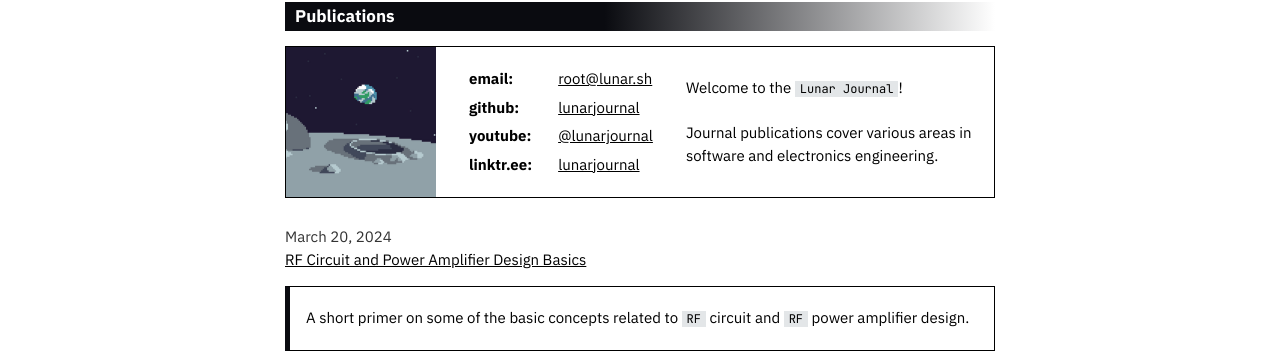
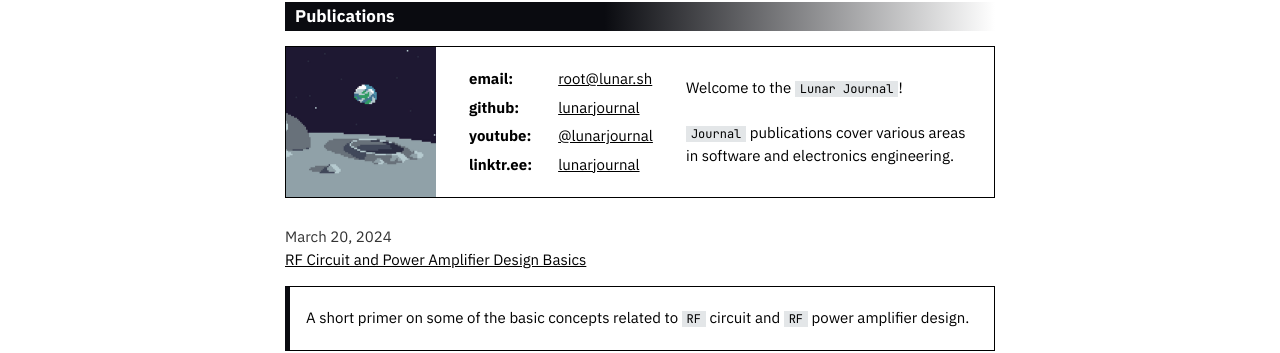
Before and after one commit to microstub/microstub.github.io, a Jekyll site: the page built from index.html, in a window 1280 px wide. Shown: the part 144-497 px from the top of the page. Built offline with Jekyll 4.4.1, drawn with Linux system fonts in a browser that asks for light colours; nearby versions of some CDN libraries.

Commit message:
Update _config.yml

```diff
--- a/_config.yml
+++ b/_config.yml
@@ -7,7 +7,7 @@ name: Lunar Journal
 meta: Technical journal for engineers, hobbyists and makers hosted by Lunar RF Labs.
 description: >-
         Welcome to the `Lunar Journal`!<br><br>
-        Journal publications cover various areas in software
+        `Journal` publications cover various areas in software
         and electronics engineering.
 
 bio: Technical journal for engineers, hobbyists and makers hosted by <a class="header-link" href="https://lunar.sh">Lunar RF Labs</a>
```
